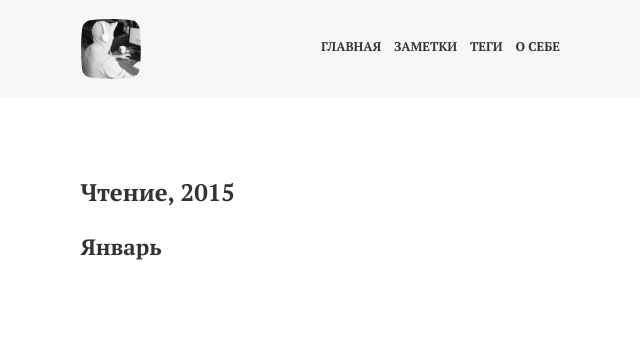
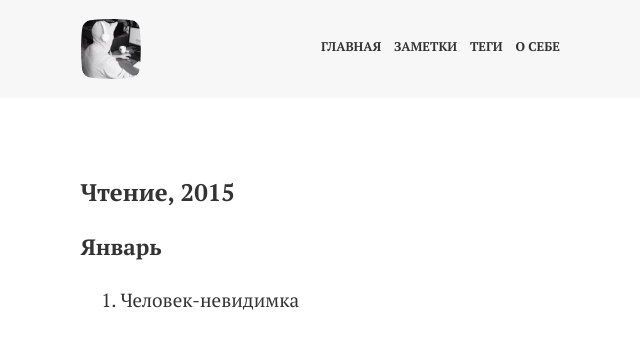
Before and after one commit to anna-vanlee/bizikov.ru, a Jekyll site: the page built from pages/reading/2015.md, in a window 1280 px wide. Shown: the top 349 px of the page, without its empty margins (89-729 px from the left). Built offline with Jekyll 4.4.1, drawn with Linux system fonts in a browser that asks for light colours.

Commit message:
Прочитана книга

```diff
--- a/pages/reading/2015.md
+++ b/pages/reading/2015.md
@@ -7,3 +7,5 @@ description: Список книг которые прочитал
 ---
 
 ### Январь
+
+1. Человек-невидимка
```
